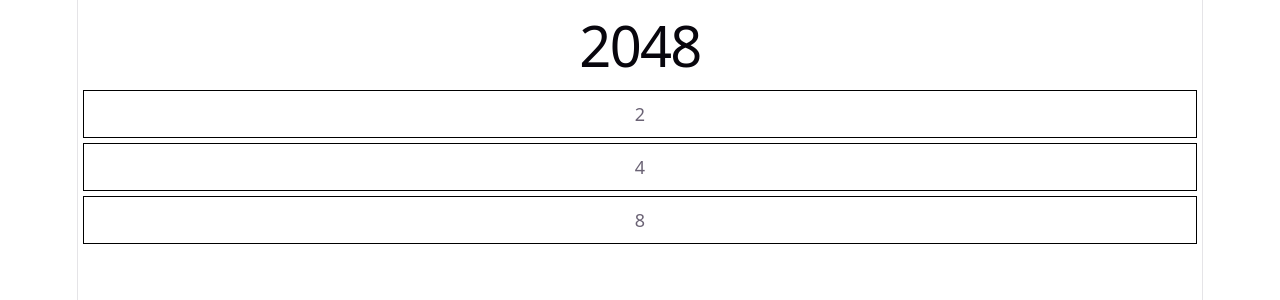
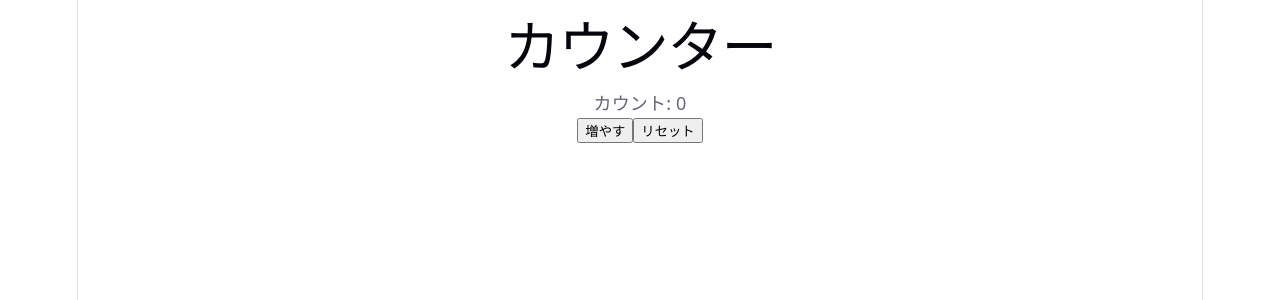
Before and after one commit to mendelssohnbach/react-2048-demo, a React (Vite) app: page / in a window 1280 px wide. Shown: the top 300 px of the page. Built offline with nearby package versions, Linux system fonts and the light colour scheme.

Commit message:
chpter4 カウンターを作る

```diff
--- a/src/App.tsx
+++ b/src/App.tsx
@@ -1,18 +1,24 @@
-interface TileProps {
-  value: number;
-}
+import { useState } from 'react';
 
-function Tile({ value }: TileProps) {
-  return <div style={{ border: '1px solid black', padding: '10px', margin: '5px' }}>{value}</div>;
-}
+function Counter() {
+  const [count, setCount] = useState<number>(0);
 
-export default function App() {
   return (
     <div>
-      <h1>2048</h1>
-      <Tile value={2} />
-      <Tile value={4} />
-      <Tile value={8} />
+      <p>カウント: {count}</p>
+      <button onClick={() => setCount(count + 1)}>増やす</button>
+      <button onClick={() => setCount(0)}>リセット</button>
     </div>
   );
 }
+
+function App() {
+  return (
+    <div>
+      <h1>カウンター</h1>
+      <Counter />
+    </div>
+  );
+}
+
+export default App;
```
